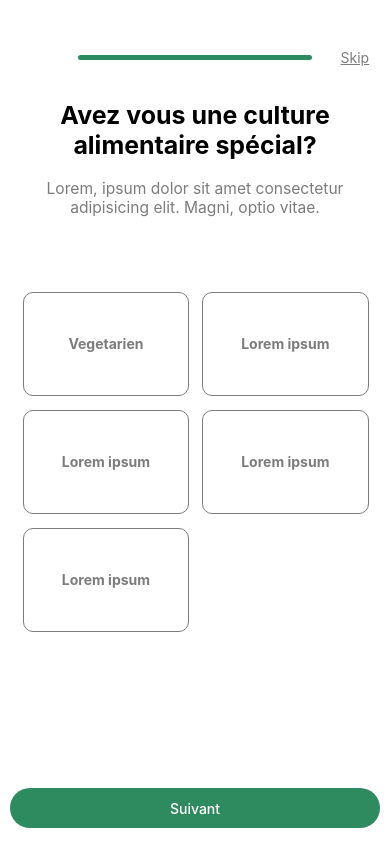
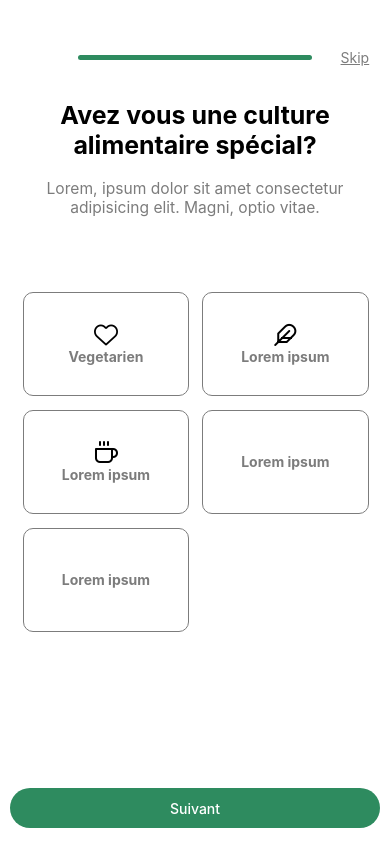
Before and after one commit to Fredericweb/bouffemap, a React Native app: screen /Filtrage in a window 390 px wide. Built offline with nearby package versions, Linux system fonts and the light colour scheme.

Commit message:
Filtrage

```diff
--- a/screens/Filtrage/FiltrageList/data.js
+++ b/screens/Filtrage/FiltrageList/data.js
@@ -7,23 +7,23 @@ export default [
     subtitleBr: 'adipisicing elit. Magni, optio vitae.',
     dataCard: [
         {
-            iconType:'',
-            iconName:'',
+            iconType:'AntDesign',
+            iconName:'hearto',
             text: 'Vegetarien'
         },
         {
-            iconType:'',
-            iconName:'',
+            iconType:'Feather',
+            iconName:'feather',
             text:'Lorem ipsum'
         },
         {
-            iconType:'',
-            iconName:'',
+            iconType:'Feather',
+            iconName:'coffee',
             text:'Lorem ipsum'
         },
         {
-            iconType:'',
-            iconName:'',
+            iconType:'Entypo',
+            iconName:'emoji-sad',
             text:'Lorem ipsum'
         },
         {
@@ -92,13 +92,13 @@ export default [
     subtitleBr: 'adipisicing elit. Magni, optio vitae.',
     dataCard: [
         {
-            iconType:'',
-            iconName:'',
+            iconType:'AntDesign',
+            iconName:'hearto',
             text: `S'amuser`
         },
         {
-            iconType:'',
-            iconName:'',
+            iconType:'Feather',
+            iconName:'sun',
             text:'Lorem ipsum'
         },
         {
@@ -107,13 +107,13 @@ export default [
             text:'Faire des rencontres'
         },
         {
-            iconType:'',
-            iconName:'',
+            iconType:'AntDesign',
+            iconName:'staro',
             text:'Lorem ipsum'
         },
         {
-            iconType:'',
-            iconName:'',
+            iconType:'Feather',
+            iconName:'moon',
             text:'Lorem ipsum'
         },
 
```
